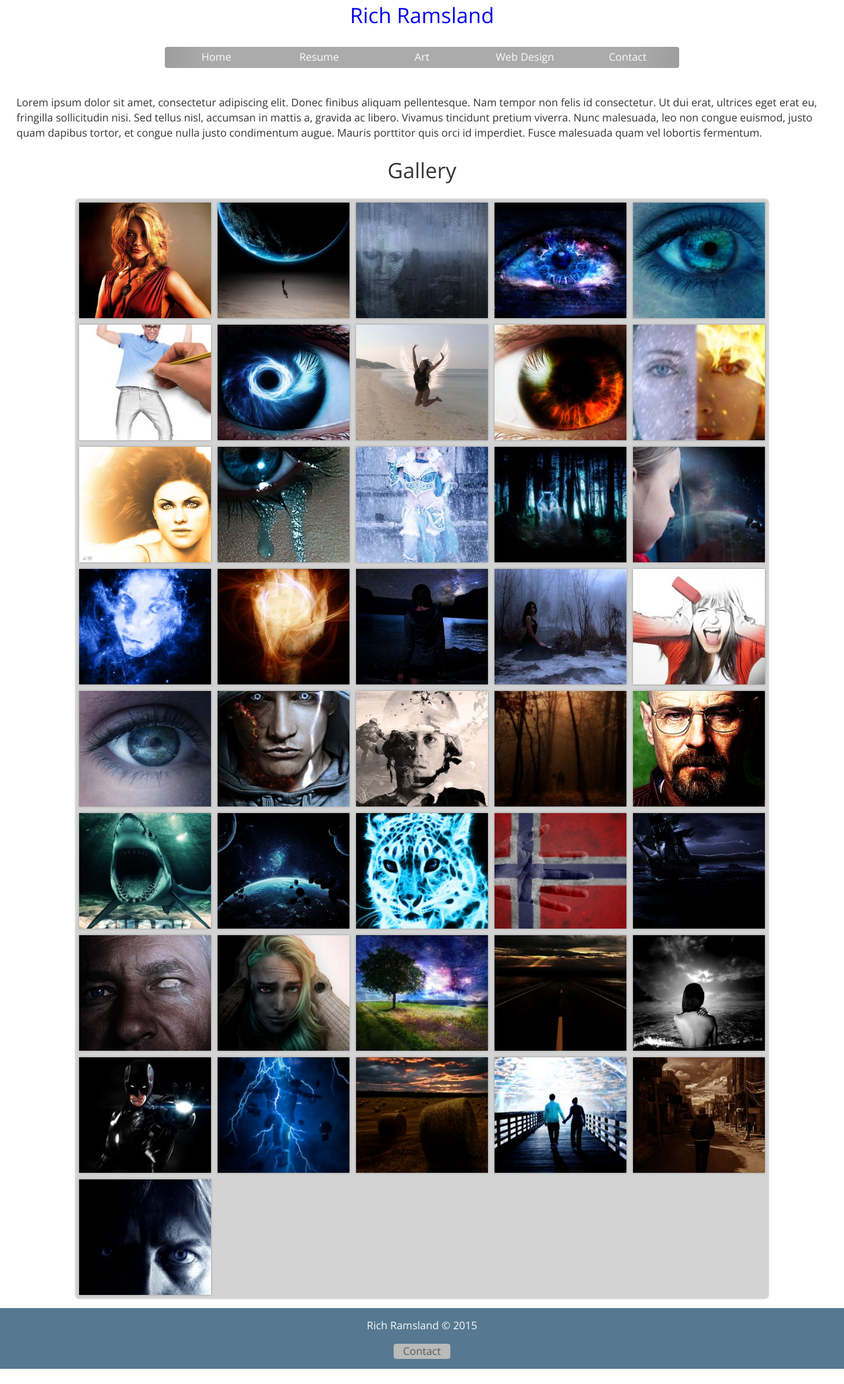
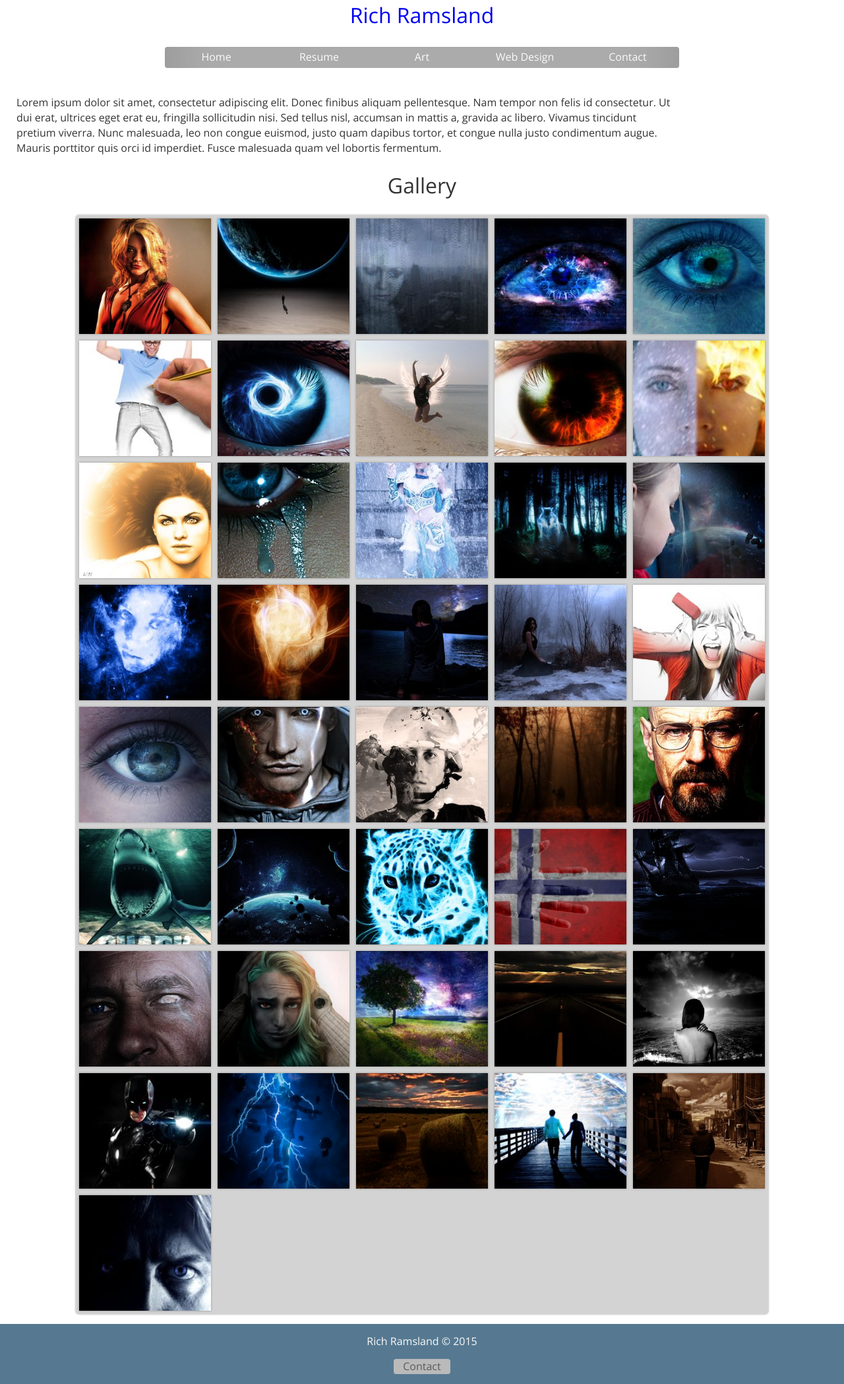
Before and after one commit to RRamsland/rramsland.github.io, a Jekyll site: the page built from art.html, in a window 1280 px wide. Shown: the whole page at 66% size. Built offline with Jekyll 4.4.1, drawn with Linux system fonts in a browser that asks for light colours; nearby versions of some CDN libraries; library files that are not in the unit come from our copies; before the commit the page ends 2074 px from its top, so only the background shows below that.

Commit message:
Update Gallery Description

```diff
--- a/art.html
+++ b/art.html
@@ -4,7 +4,7 @@ layout: default
 ---
 
 <div class="container">
-    <p>Lorem ipsum dolor sit amet, consectetur adipiscing elit. Donec finibus aliquam pellentesque. Nam tempor non felis id consectetur. Ut dui erat, ultrices eget erat eu, fringilla sollicitudin nisi. Sed tellus nisl, accumsan in mattis a, gravida ac libero. Vivamus tincidunt pretium viverra. Nunc malesuada, leo non congue euismod, justo quam dapibus tortor, et congue nulla justo condimentum augue. Mauris porttitor quis orci id imperdiet. Fusce malesuada quam vel lobortis fermentum. </p>
+    <p class="galleryDesc">Lorem ipsum dolor sit amet, consectetur adipiscing elit. Donec finibus aliquam pellentesque. Nam tempor non felis id consectetur. Ut dui erat, ultrices eget erat eu, fringilla sollicitudin nisi. Sed tellus nisl, accumsan in mattis a, gravida ac libero. Vivamus tincidunt pretium viverra. Nunc malesuada, leo non congue euismod, justo quam dapibus tortor, et congue nulla justo condimentum augue. Mauris porttitor quis orci id imperdiet. Fusce malesuada quam vel lobortis fermentum. </p>
     <h1>Gallery</h1>
     <div class="artGallery">
       <div class="artProject">
--- a/css/main.css
+++ b/css/main.css
@@ -285,7 +285,9 @@ display:none;
 #art41{
 	background: url("/Art-Thumbs/Watching.jpg") center /cover;
 }
-
+.galleryDesc{
+	max-width:1000px;
+}
 .fadeBack {
 width: 100%;
 height: 100%;
```
